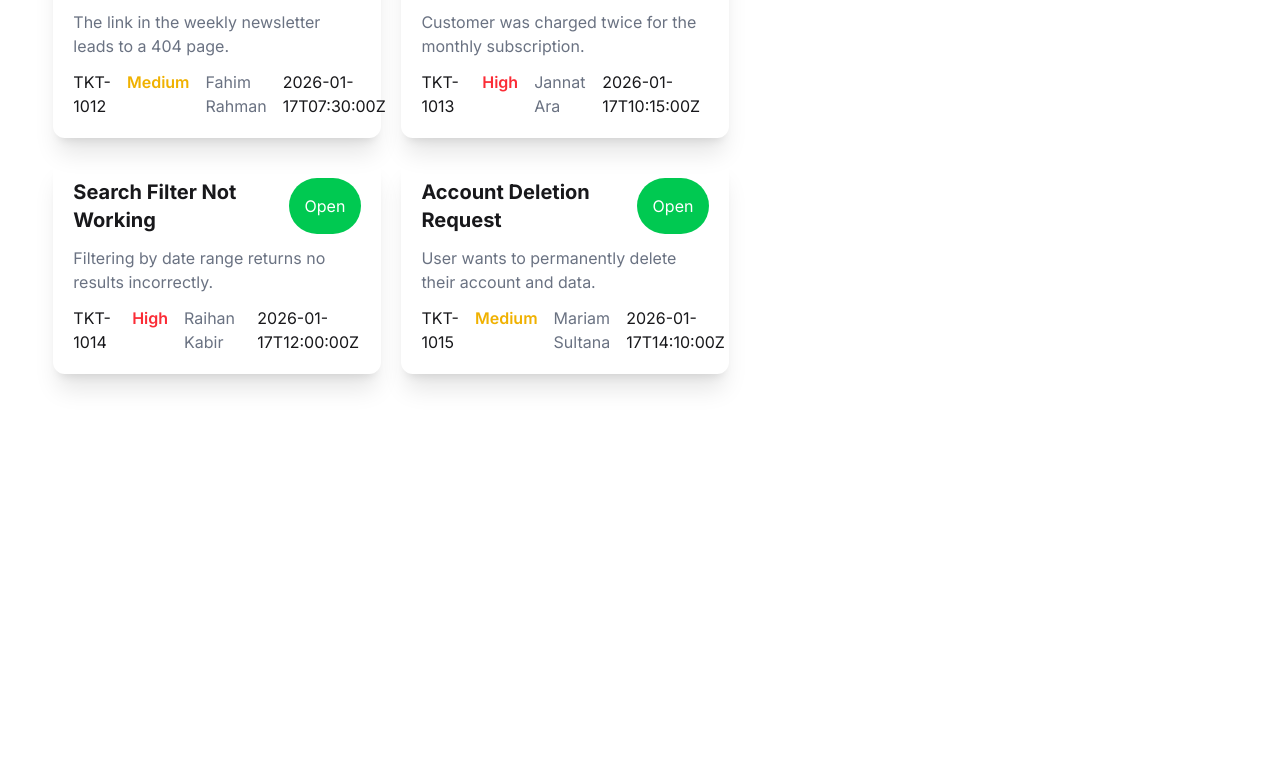
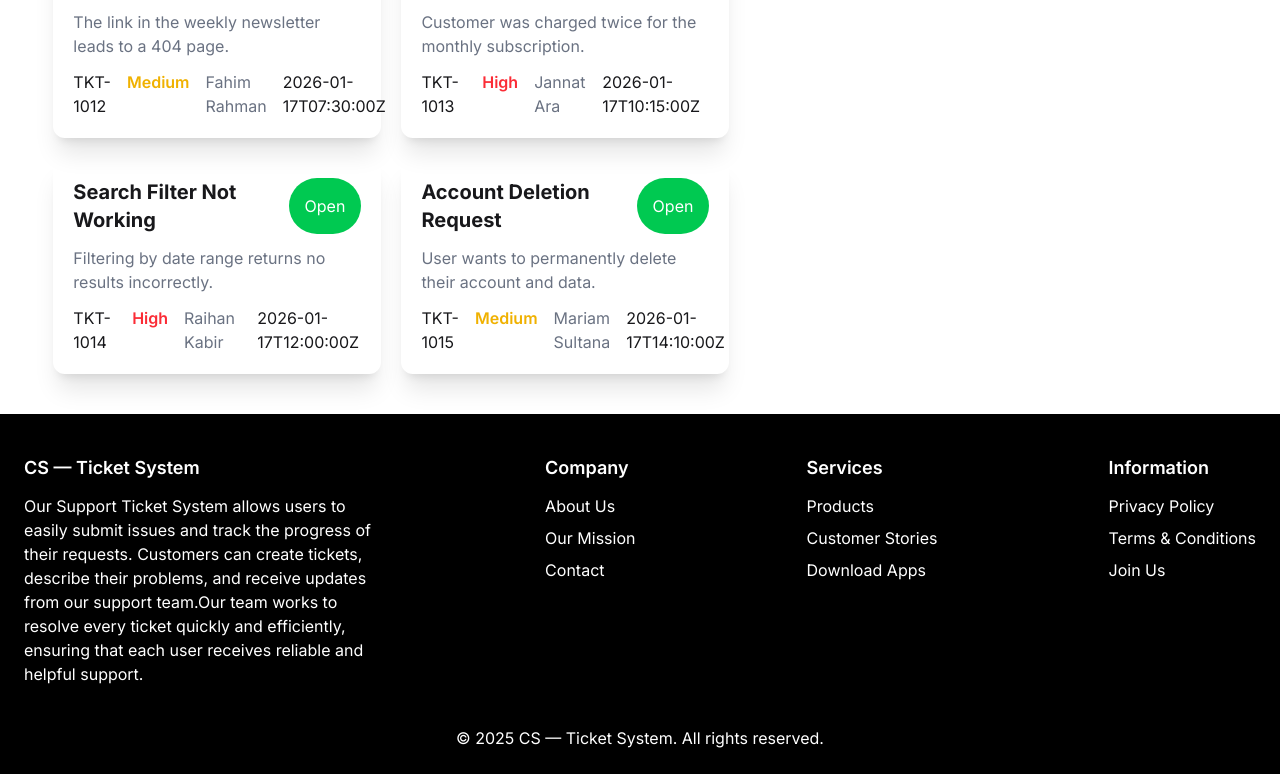
Before and after one commit to Mohsiiiin/PH-Ticket-System, a React (Vite) app: page / in a window 1280 px wide. Shown: the part 1788-2562 px from the top of the page. Before the commit the page ends 2202 px from the top, so only its background shows below. Built offline with nearby package versions, Linux system fonts and the light colour scheme.

Commit message:
footer secction reedit

```diff
--- a/src/App.jsx
+++ b/src/App.jsx
@@ -23,17 +23,9 @@ console.log(ticketsPromise)
         </Suspense>
       </section>
 
-
-
-
-
-
-
-
-
-      {/* <section>
+      <section>
         <Footer></Footer>
-      </section> */}
+      </section>
     </>
   )
 }
```
